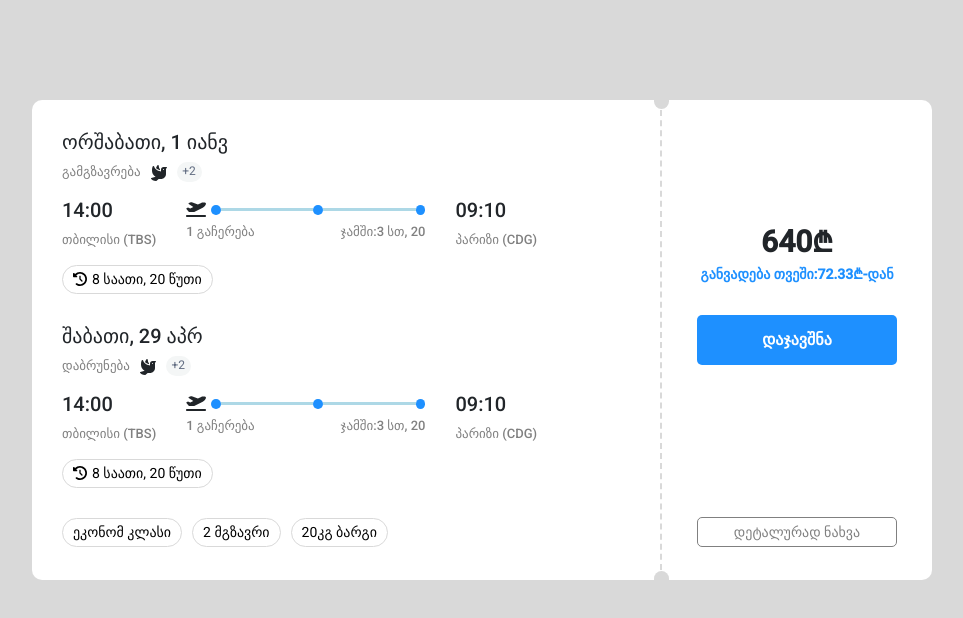
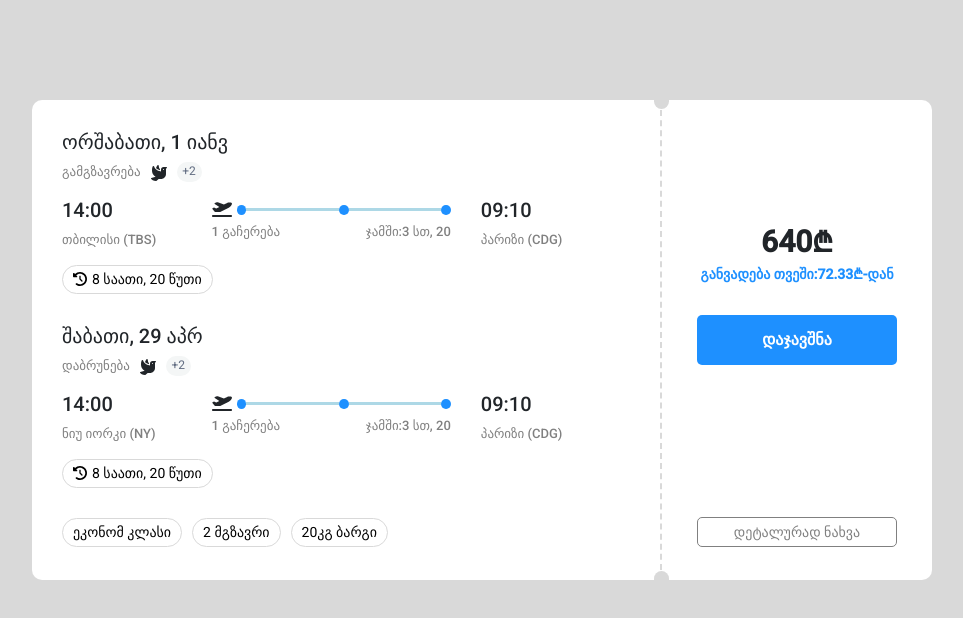
Before and after one commit to GioDanelia940/ticket, an Angular app: page / in a window 1280 px wide. Shown: the top 618 px of the page, without its empty margins (158-1121 px from the left). Built offline with nearby package versions, Linux system fonts and the light colour scheme.

Commit message:
change to html data

```diff
--- a/src/app/ticket-desktop/ticket-desktop.component.html
+++ b/src/app/ticket-desktop/ticket-desktop.component.html
@@ -49,7 +49,7 @@
           <div class="d-flex">
             <div class="fly-hour-start">
               <h5>14:00</h5>
-              <p class="sub-title">თბილისი (TBS)</p>
+              <p class="sub-title">ნიუ იორკი (NY)</p>
             </div>
             <div class="fly-route">
               <div class="d-flex justify-content-center align-items-center">
--- a/src/app/ticket-desktop/ticket-desktop.component.scss
+++ b/src/app/ticket-desktop/ticket-desktop.component.scss
@@ -40,6 +40,9 @@
 .fly-data {
   margin-left: 30px;
   margin-top: 30px;
+}
+.fly-hour-start {
+  width: 20%;
 }
 .sub-title {
   color: grey;
```
